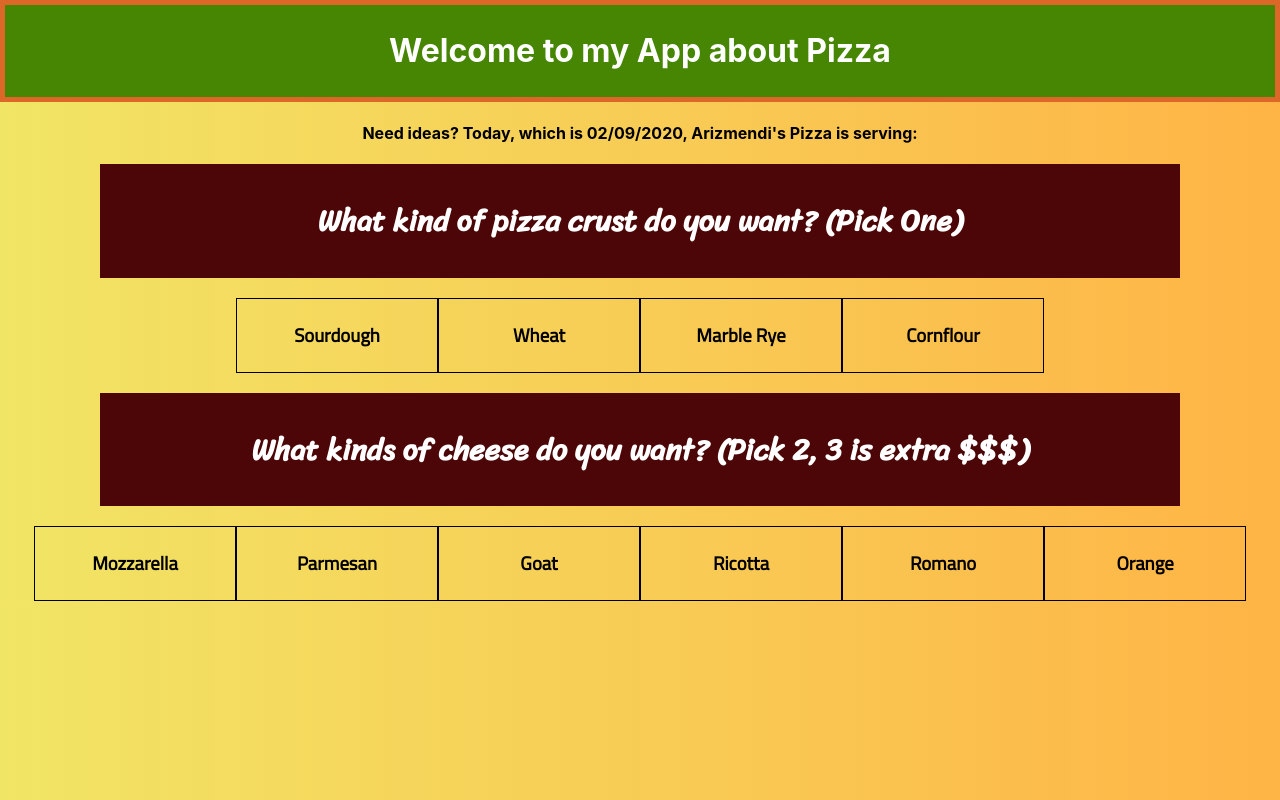
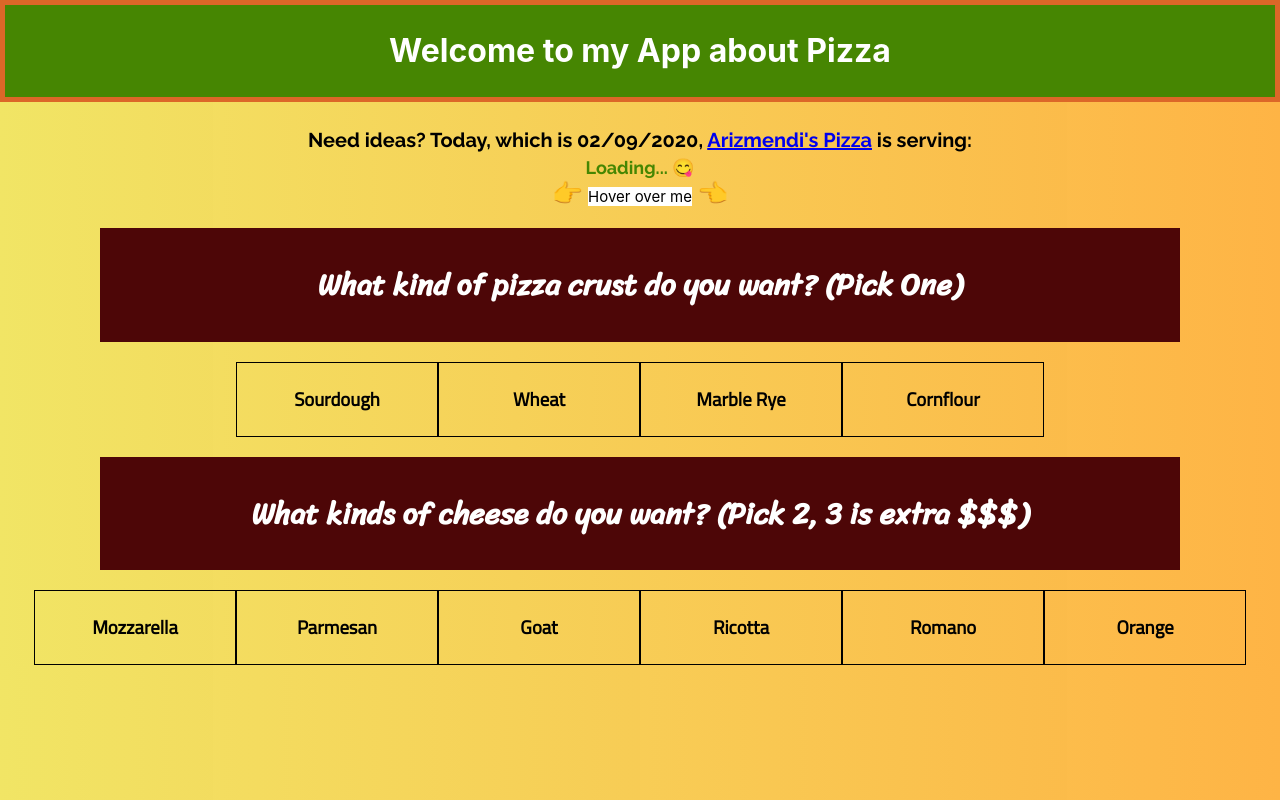
Before and after one commit to jessecalton/pizzatime, a React (Create React App) app: page / in a window 1280 px wide. Built offline with nearby package versions, Linux system fonts and the light colour scheme; no server answers.

Commit message:
adds hovering tooltip

```diff
--- a/package.json
+++ b/package.json
@@ -10,7 +10,8 @@
     "react": "^16.12.0",
     "react-dom": "^16.12.0",
     "react-router-dom": "^5.1.2",
-    "react-scripts": "3.3.1"
+    "react-scripts": "3.3.1",
+    "react-tooltip": "^4.1.2"
   },
   "scripts": {
     "start": "react-scripts start",
--- a/src/App.css
+++ b/src/App.css
@@ -1,4 +1,4 @@
-@import url('https://fonts.googleapis.com/css?family=Cairo|Sriracha&display=swap');
+@import url('https://fonts.googleapis.com/css?family=Cairo|Sriracha|Raleway:400,700,900&display=swap');
 
 .App {
   text-align: center;
@@ -60,3 +60,26 @@ header {
 .current-selections > div {
   background-color: rgb(226, 178, 119);
 }
+
+.ideas-header {
+  font-family: 'Raleway', sans-serif;
+  font-size: 20px;
+  margin-bottom: 5px;
+}
+
+.ideas {
+  font-family: 'Raleway', sans-serif;
+  color: rgb(70, 134, 2);
+  font-size: 18px;
+  font-weight: bold;
+}
+
+.tooltip {
+  font-size: 15px;
+  background-color: white;
+}
+
+.pointer-emojis {
+  font-size: 25px;
+  padding: 5px;
+}
--- a/src/components/Arizmendi.js
+++ b/src/components/Arizmendi.js
@@ -1,25 +1,37 @@
 import React, {Component} from 'react';
+import ReactTooltip from 'react-tooltip'
 const axios = require('axios');
 // Need this to bypass the CORS denial in localhost...
 const proxyurl = "https://cors-anywhere.herokuapp.com/";
 
 class Arizmendi extends Component {
     state = {
-        todaysPizza: ''
+        todaysPizza: 'Loading...'
     }
-
+    // Takes the HTML pizza string and makes it look like a real menu
+    sanitizePizzaMenu = (pizza) => {
+        // Remove the HTML
+        let pizzaString = pizza.split('class="active"')[1].split('</td>')[0].split('"yasp-item">')[1].split('</p>')[0];
+        let formattedPizza = pizzaString.replace('p&p', 'parmesan & parsley')
+        // Titleize the pizza toppings
+        formattedPizza = formattedPizza.split(' ').map(ingredient => ingredient.charAt(0).toUpperCase() + ingredient.substring(1)).join(' ')
+        return formattedPizza;
+    }
     // Updates the state w/ today's Arizmendi pizza once component mounts
     async componentDidMount () {
         try {
             const taste = await axios.get(proxyurl + 'https://www.arizmendibakery.com/pizza')
-                let pizzaStuffHTML = await taste.data.split('class="active"')[1].split('</td>')[0];
-                let pizzaStuff = pizzaStuffHTML.split('"yasp-item">')[1].split('</p>')
-                console.log(pizzaStuff)
-                this.setState({todaysPizza: pizzaStuff})
+            let pizzaStuffHTML = await taste.data
+            console.log(pizzaStuffHTML)
+            this.setState(() => {
+                const todaysPizza = this.sanitizePizzaMenu(pizzaStuffHTML);
+                return {todaysPizza: todaysPizza}
+            })
         } catch (err) {
             console.log('No Pizza Today...')
         }
     }
+
     // Gets todays date formatted like 03/15/2020
     getTodaysDate = () => {
     let today = new Date();
@@ -33,8 +45,18 @@ class Arizmendi extends Component {
     render() {
         return (
             <div>
-                <h4>Need ideas? Today, which is {this.getTodaysDate()}, Arizmendi's Pizza is serving:</h4>
-                <p>{this.state.todaysPizza}</p>
+                <h4 className='ideas-header'>Need ideas? Today, which is {this.getTodaysDate()}, <a href="https://www.arizmendibakery.com/pizza">Arizmendi's Pizza</a> is serving:</h4>
+                <div className='ideas'>{this.state.todaysPizza}
+                    <span aria-label="savouring food" role="img"> 😋</span>
+                </div>
+                <div>
+                    <span className='pointer-emojis' aria-label="pointing right" role="img"> 👉</span>
+                        <span className='tooltip' data-tip="This app doesn't actually order pizza. You should go get it from Arizmendi Bakery.">
+                        Hover over me
+                        </span>
+                    <span className='pointer-emojis' aria-label="pointing left" role="img">👈</span>
+                </div>
+                <ReactTooltip />
             </div>
         )
     }
```
Also changed, not shown: 1 other file (tests, documents, lock files or other folders). Lines whose indentation alone changed are shown as unchanged.
